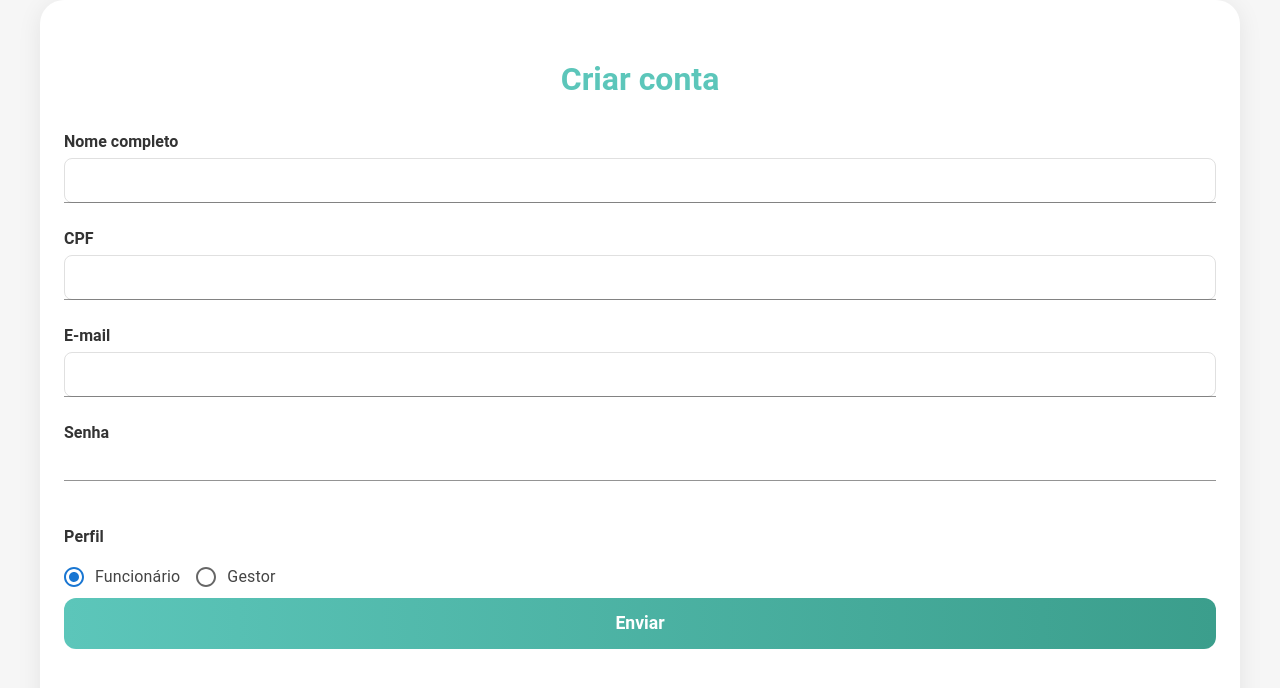
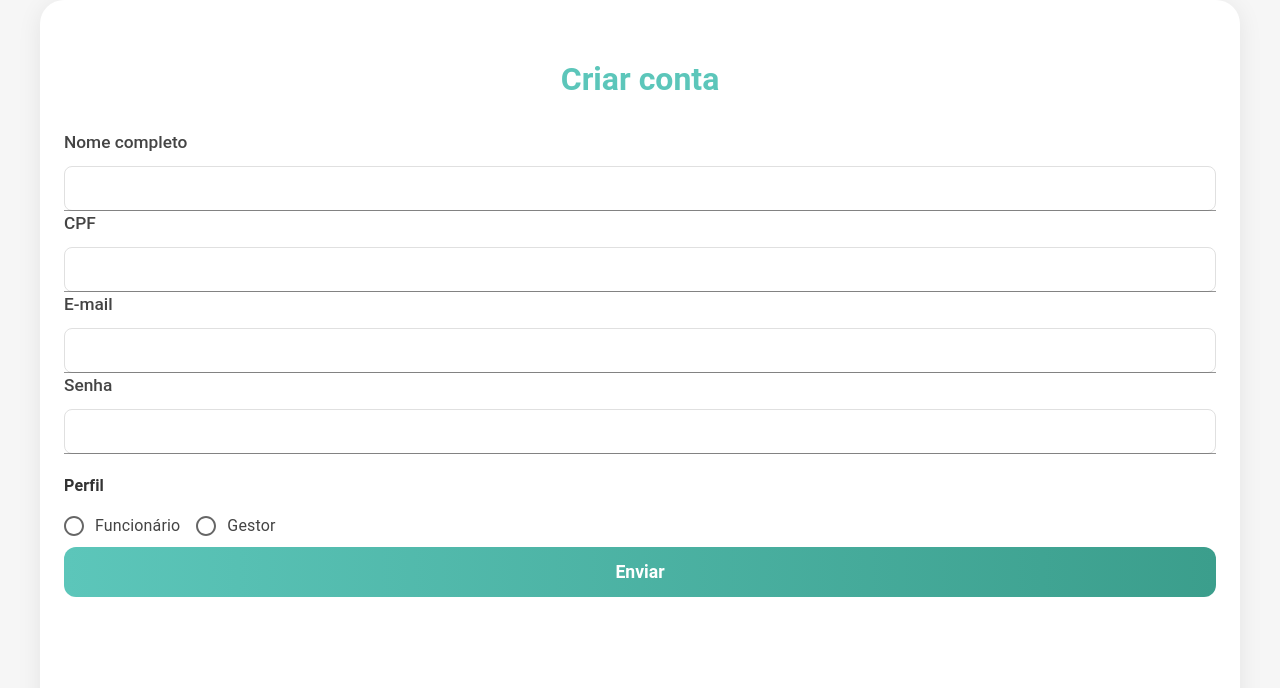
Before and after one commit to HenriqueX24/PSW, a React (Vite) app in the folder FeedUP-1.10/: page /criar-conta in a window 1280 px wide. Shown: the top 688 px of the page. Built offline with nearby package versions, Linux system fonts and the light colour scheme; data requests are answered from the project's data file.

Commit message:
Pagina de perfil 100% funcional

```diff
--- a/FeedUP-1.10/db.json
+++ b/FeedUP-1.10/db.json
@@ -2,19 +2,11 @@
   "users": [
     {
       "id": "1",
-      "nome": "Pedro Teste",
+      "nome": "Pedro",
       "cpf": "111.222.333-44",
       "email": "pedro@teste.com",
       "senha": "123456",
       "cargo": "funcionario"
-    },
-    {
-      "id": "2",
-      "nome": "Gestor",
-      "cpf": "555.666.777-88",
-      "email": "a@gestor.com",
-      "senha": "senha",
-      "cargo": "gestor"
     },
     {
       "id": "6470",
--- a/FeedUP-1.10/src/App.jsx
+++ b/FeedUP-1.10/src/App.jsx
@@ -52,6 +52,7 @@ function App() {
       <Route path="*" element={<Navigate to="/login" replace />} />
       <Route path="/ciclo-revisao" element={<CicloRevisao />} />
       <Route path="/editar-meta/:id" element={<Metas />} />
+      <Route path="/perfil/editar" element={<CriarConta />} />
     </Routes>
   );
 }
--- a/FeedUP-1.10/src/Components/Forms.jsx
+++ b/FeedUP-1.10/src/Components/Forms.jsx
@@ -1,188 +1,107 @@
-import FormControl from "@mui/material/FormControl";
-import InputLabel from "@mui/material/InputLabel";
-import Input from "@mui/material/Input";
+// src/Components/Forms.jsx
+import React from 'react';
+import { useForm } from 'react-hook-form';
+import { yupResolver } from '@hookform/resolvers/yup';
+import * as Yup from 'yup';
+import { useSelector, useDispatch } from 'react-redux';
+import { useNavigate, useLocation } from 'react-router-dom';
+
+import { addNewUser, updateUser } from '../features/user/usersSlice';
+
+import { FormControl, FormLabel, RadioGroup, FormControlLabel, Radio, Input } from '@mui/material';
+import ButtonSubmit from "./ButtonSubmit";
 import styles from "./Forms.module.css";
-import ControlledRadioButtonsGroup from "./ControlledRadioButtonsGroup";
-import ButtonSubmit from "./ButtonSubmit";
-import { addUser } from "../features/user/usersSlice";
-import React, { useState } from "react";
-import { useNavigate } from "react-router-dom";
-import { useDispatch } from "react-redux";
-import Radio from "@mui/material/Radio";
-import RadioGroup from "@mui/material/RadioGroup";
-import FormControlLabel from "@mui/material/FormControlLabel";
-import FormLabel from "@mui/material/FormLabel";
+
+
+const validationSchema = Yup.object().shape({
+  nome: Yup.string().required('Nome é obrigatório'),
+  cpf: Yup.string().required('CPF é obrigatório').matches(/^\d{3}\.\d{3}\.\d{3}-\d{2}$/, 'Formato de CPF inválido'),
+  email: Yup.string().email('Email inválido').required('Email é obrigatório'),
+  senha: Yup.string().when('$isEditMode', {
+    is: false,
+    then: schema => schema.min(6, 'A senha deve ter pelo menos 6 caracteres').required('Senha é obrigatória'),
+    otherwise: schema => schema.optional(),
+  }),
+  cargo: Yup.string().required('Perfil é obrigatório'),
+});
+
 export default function Forms() {
-  const [nome, setNome] = useState("");
-  const [cpf, setCpf] = useState("");
-  const [email, setEmail] = useState("");
-  const [senha, setSenha] = useState("");
-  const [cargo, setCargo] = useState("funcionario");
+  const dispatch = useDispatch();
   const navigate = useNavigate();
-  const dispatch = useDispatch();
+  const location = useLocation();
+
+  const isEditMode = location.pathname.includes('/perfil/editar');
+  const { currentUser } = useSelector(state => state.login);
+
+  const { register, handleSubmit, formState: { errors, isSubmitting }, setValue } = useForm({
+    resolver: yupResolver(validationSchema),
+    context: { isEditMode },
+    defaultValues: isEditMode ? currentUser : { cargo: 'funcionario' }
+  });
 
   const handleCpfChange = (e) => {
     let v = e.target.value.replace(/\D/g, "").slice(0, 11);
-    if (v.length > 9)
-      v = v.replace(/^(\d{3})(\d{3})(\d{3})(\d{0,2}).*/, "$1.$2.$3-$4");
-    else if (v.length > 6)
-      v = v.replace(/^(\d{3})(\d{3})(\d{0,3}).*/, "$1.$2.$3");
+    if (v.length > 9) v = v.replace(/^(\d{3})(\d{3})(\d{3})(\d{0,2}).*/, "$1.$2.$3-$4");
+    else if (v.length > 6) v = v.replace(/^(\d{3})(\d{3})(\d{0,3}).*/, "$1.$2.$3");
     else if (v.length > 3) v = v.replace(/^(\d{3})(\d{0,3}).*/, "$1.$2");
-    setCpf(v);
+    setValue('cpf', v, { shouldValidate: true });
   };
 
-  const handleSubmit = async (e) => {
-    e.preventDefault();
-    if (!nome || !cpf || !email || !senha || !cargo) {
-      alert("Preencha todos os campos.");
-      return;
-    }
-    const cpfFormatoOk = /^\d{3}\.\d{3}\.\d{3}-\d{2}$/.test(cpf);
-    if (!cpfFormatoOk) {
-      alert("CPF inválido. Use o formato 000.000.000-00.");
-      return;
-    }
-    if (senha.length < 6) {
-      alert("A senha deve ter pelo menos 6 caracteres.");
-      return;
-    }
-    const newUser = { nome, cpf, email, senha, cargo  };
-  try {
-
-      const response = await fetch('http://localhost:3001/users', {
-        method: 'POST',
-        headers: {
-          'Content-Type': 'application/json',
-        },
-        body: JSON.stringify(newUser),
-      });
-
-      if (!response.ok) {
-        throw new Error('Falha ao criar conta no servidor.');
+  const onSubmit = async (data) => {
+    try {
+      if (isEditMode) {
+        await dispatch(updateUser({ ...currentUser, ...data })).unwrap();
+        alert('Perfil atualizado com sucesso!');
+        navigate('/perfil');
+      } else {
+        await dispatch(addNewUser(data)).unwrap();
+        alert('Conta criada com sucesso!');
+        navigate('/login');
       }
-
-      const savedUser = await response.json();
-
-      dispatch(addUser(savedUser));
-
-      alert("Conta criada com sucesso!");
-      navigate("/login");
-
-    } catch (error) {
-      // 5. Se houver um erro de rede (ex: json-server desligado), ele será capturado aqui
-      alert("Erro ao conectar com o servidor. Tente novamente mais tarde.");
-      console.error("Erro ao criar conta:", error);
+    } catch (err) {
+      alert('Ocorreu uma falha.');
+      console.error('Falha ao salvar:', err);
     }
   };
 
   return (
-    <form onSubmit={handleSubmit} className={styles.loginForm}>
-      {/* -- CAMPO NOME -- */}
-      <div
-        style={{
-          marginBottom: "1.5rem",
-          display: "flex",
-          flexDirection: "column",
-        }}
-      >
-        <label
-          htmlFor="nome-input"
-          style={{ fontWeight: 600, color: "#333", marginBottom: "4px" }}
-        >
-          Nome completo
-        </label>
-        <Input
-          id="nome-input"
-          value={nome}
-          onChange={(e) => setNome(e.target.value)}
-        />
+    <form onSubmit={handleSubmit(onSubmit)} className={styles.loginForm}>
+
+      <div className="form-group">
+        <label>Nome completo</label>
+        <Input fullWidth {...register("nome")} />
+        {errors.nome && <p className="error-message">{errors.nome.message}</p>}
       </div>
 
-      {/* -- CAMPO CPF -- */}
-      <div
-        style={{
-          marginBottom: "1.5rem",
-          display: "flex",
-          flexDirection: "column",
-        }}
-      >
-        <label
-          htmlFor="cpf-input"
-          style={{ fontWeight: 600, color: "#333", marginBottom: "4px" }}
-        >
-          CPF
-        </label>
-        <Input id="cpf-input" value={cpf} onChange={handleCpfChange} />
+      <div className="form-group">
+        <label>CPF</label>
+        <Input fullWidth {...register("cpf")} onChange={handleCpfChange} />
+        {errors.cpf && <p className="error-message">{errors.cpf.message}</p>}
       </div>
 
-      {/* -- CAMPO E-MAIL -- */}
-      <div
-        style={{
-          marginBottom: "1.5rem",
-          display: "flex",
-          flexDirection: "column",
-        }}
-      >
-        <label
-          htmlFor="email-input"
-          style={{ fontWeight: 600, color: "#333", marginBottom: "4px" }}
-        >
-          E-mail
-        </label>
-        <Input
-          id="email-input"
-          type="email"
-          value={email}
-          onChange={(e) => setEmail(e.target.value)}
-        />
+      <div className="form-group">
+        <label>E-mail</label>
+        <Input fullWidth type="email" {...register("email")} />
+        {errors.email && <p className="error-message">{errors.email.message}</p>}
       </div>
 
-      {/* -- CAMPO SENHA -- */}
-      <div
-        style={{
-          marginBottom: "1.5rem",
-          display: "flex",
-          flexDirection: "column",
-        }}
-      >
-        <label
-          htmlFor="senha-input"
-          style={{ fontWeight: 600, color: "#333", marginBottom: "4px" }}
-        >
-          Senha
-        </label>
-        <Input
-          id="senha-input"
-          type="password"
-          value={senha}
-          onChange={(e) => setSenha(e.target.value)}
-        />
-      </div>
+      {!isEditMode && (
+        <div className="form-group">
+          <label>Senha</label>
+          <Input fullWidth type="password" {...register("senha")} />
+          {errors.senha && <p className="error-message">{errors.senha.message}</p>}
+        </div>
+      )}
 
       <FormControl component="fieldset" style={{ marginTop: "20px" }}>
-        <FormLabel
-          component="legend"
-          style={{ fontWeight: 600, color: "#333" }}
-        >
-          Perfil
-        </FormLabel>
-        <RadioGroup
-          row // A propriedade 'row' deixa os botões lado a lado
-          aria-labelledby="perfil-radio-buttons-group"
-          name="perfil-radio-buttons-group"
-          value={cargo}
-          onChange={(e) => setCargo(e.target.value)}
-        >
-          <FormControlLabel
-            value="funcionario"
-            control={<Radio />}
-            label="Funcionário"
-          />
-          <FormControlLabel value="gestor" control={<Radio />} label="Gestor" />
+        <FormLabel component="legend" style={{ fontWeight: 600, color: "#333" }}>Perfil</FormLabel>
+        <RadioGroup row>
+          <FormControlLabel value="funcionario" control={<Radio {...register("cargo")} />} label="Funcionário" />
+          <FormControlLabel value="gestor" control={<Radio {...register("cargo")} />} label="Gestor" />
         </RadioGroup>
       </FormControl>
 
-      <ButtonSubmit />
+      <ButtonSubmit texto={isEditMode ? 'Salvar Alterações' : 'Criar Conta'} disabled={isSubmitting} />
     </form>
   );
 }
--- a/FeedUP-1.10/src/features/user/usersSlice.js
+++ b/FeedUP-1.10/src/features/user/usersSlice.js
@@ -3,12 +3,39 @@ import { createSlice, createAsyncThunk, createEntityAdapter  } from '@reduxjs/to
 const usersAdapter = createEntityAdapter();
 
 export const addNewUser = createAsyncThunk('users/addNewUser', async (newUser) => {
+  const response = await fetch('http://localhost:3001/users', {
+    method: 'POST',
+    headers: { 'Content-Type': 'application/json' },
+    body: JSON.stringify(newUser),
+  });
+  const data = await response.json();
+  return data;
 });
+export const deleteUser = createAsyncThunk('users/deleteUser', async (userId) => {
+  await fetch(`http://localhost:3001/users/${userId}`, {
+    method: 'DELETE',
+  });
+  return userId; // Retorna o ID do usuário deletado
+});
+
+
+export const updateUser = createAsyncThunk('users/updateUser', async (userAtualizado) => {
+  const { id } = userAtualizado;
+  const response = await fetch(`http://localhost:3001/users/${id}`, {
+    method: 'PUT',
+    headers: { 'Content-Type': 'application/json' },
+    body: JSON.stringify(userAtualizado),
+  });
+  const data = await response.json();
+  return data;
+});
+
 
 const initialState = usersAdapter.getInitialState({
   status: 'idle',
   error: null,
 });
+
 export const fetchUsers = createAsyncThunk(
   'users/fetchUsers',
   async () => {
@@ -17,6 +44,7 @@ export const fetchUsers = createAsyncThunk(
     return data;
   }
 );
+
 export const usersSlice = createSlice({
   name: 'users',
   initialState,
@@ -38,7 +66,9 @@ export const usersSlice = createSlice({
       });
   },
 });
+
 export const { addUser } = usersSlice.actions;
+
 export const {
   selectAll: selectAllUsers,
   selectById: selectUserById,
```
Also changed, not shown: FeedUP-1.10/src/pages/CriarConta/CriarConta.jsx (+1 -6 lines), FeedUP-1.10/src/pages/VisualizarPerfil/Perfil.jsx (+55 -26 lines).
